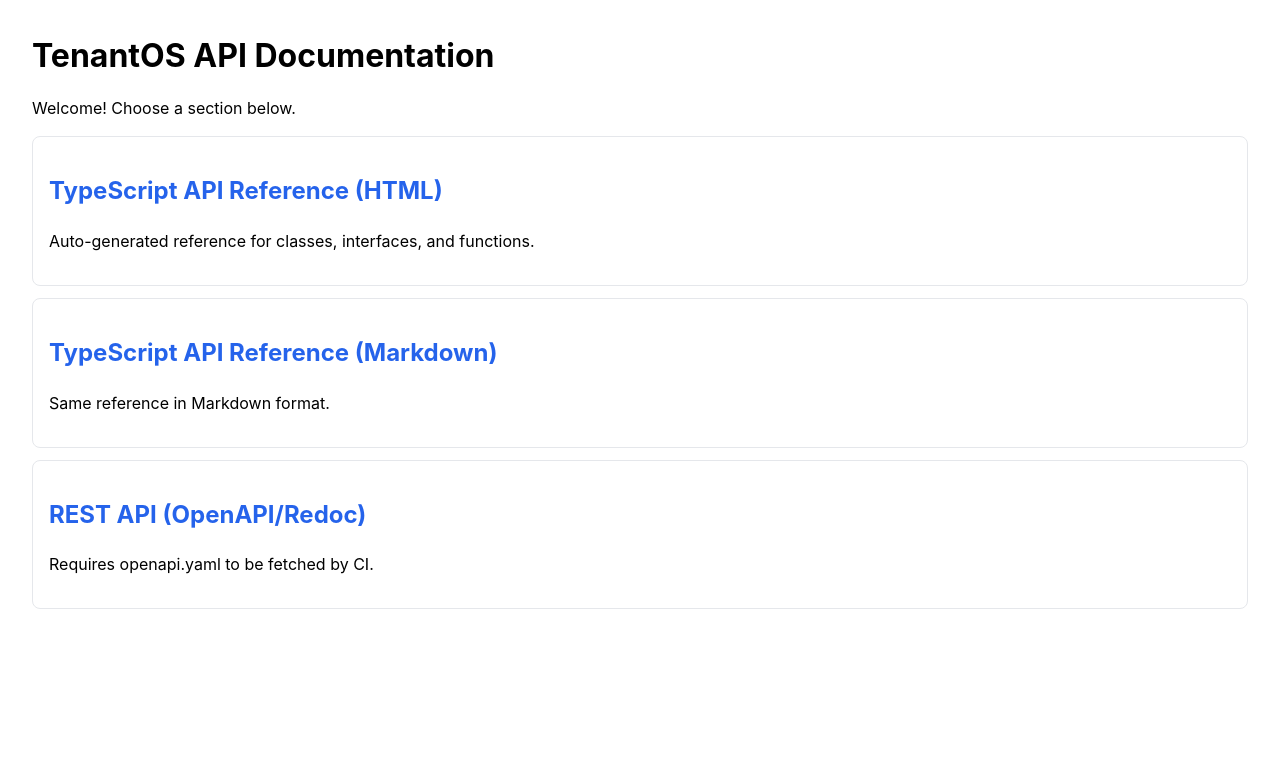
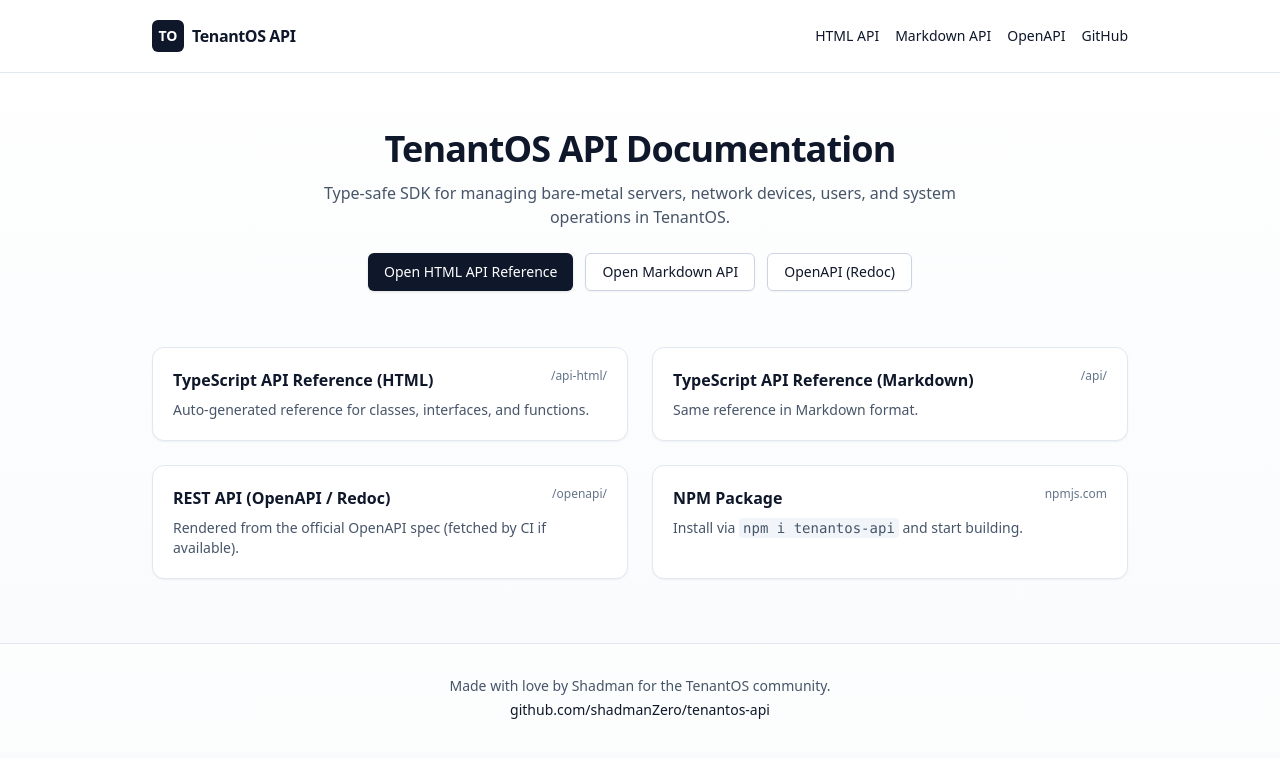
Before and after one commit to shadmanZero/tenantos-api, a website: page docs/index.html in a window 1280 px wide. Drawn offline with nearby package versions, Linux system fonts and the light colour scheme.

Commit message:
docs: redesign docs homepage with Tailwind (shadcn style) and attribution

```diff
--- a/docs/index.html
+++ b/docs/index.html
@@ -3,23 +3,81 @@
 <head>
   <meta charset="utf-8" />
   <meta name="viewport" content="width=device-width, initial-scale=1" />
-  <title>TenantOS API Docs</title>
-  <style>body{font-family:-apple-system,Segoe UI,Roboto,Helvetica,Arial,sans-serif;margin:2rem;line-height:1.5}h1{margin-bottom:.5rem}.card{border:1px solid #e5e7eb;border-radius:8px;padding:1rem;margin:.75rem 0}a{text-decoration:none;color:#2563eb}code{background:#f6f8fa;padding:.15rem .35rem;border-radius:4px}</style>
+  <title>TenantOS API Documentation</title>
+  <script src="https://cdn.tailwindcss.com"></script>
+  <meta name="description" content="TypeScript API client documentation for TenantOS. Browse HTML/Markdown API references and OpenAPI docs." />
 </head>
-<body>
-  <h1>TenantOS API Documentation</h1>
-  <p>Welcome! Choose a section below.</p>
-  <div class="card">
-    <h2><a href="./api-html/index.html">TypeScript API Reference (HTML)</a></h2>
-    <p>Auto-generated reference for classes, interfaces, and functions.</p>
-  </div>
-  <div class="card">
-    <h2><a href="./api/README.md">TypeScript API Reference (Markdown)</a></h2>
-    <p>Same reference in Markdown format.</p>
-  </div>
-  <div class="card">
-    <h2><a href="./openapi/index.html">REST API (OpenAPI/Redoc)</a></h2>
-    <p>Requires openapi.yaml to be fetched by CI.</p>
-  </div>
+<body class="min-h-screen bg-gradient-to-b from-white to-slate-50 text-slate-900">
+  <header class="border-b border-slate-200 bg-white/80 backdrop-blur">
+    <div class="mx-auto max-w-5xl px-6 py-5 flex items-center justify-between">
+      <div class="flex items-center gap-2">
+        <div class="h-8 w-8 rounded-md bg-slate-900 text-white grid place-items-center text-sm font-semibold">TO</div>
+        <span class="text-base font-semibold tracking-tight">TenantOS API</span>
+      </div>
+      <nav class="hidden sm:flex items-center gap-4 text-sm">
+        <a class="hover:text-slate-700" href="./api-html/index.html">HTML API</a>
+        <a class="hover:text-slate-700" href="./api/">Markdown API</a>
+        <a class="hover:text-slate-700" href="./openapi/index.html">OpenAPI</a>
+        <a class="hover:text-slate-700" href="https://github.com/shadmanZero/tenantos-api">GitHub</a>
+      </nav>
+    </div>
+  </header>
+
+  <main class="mx-auto max-w-5xl px-6">
+    <section class="py-14 sm:py-18">
+      <div class="text-center">
+        <h1 class="text-3xl sm:text-4xl font-bold tracking-tight text-slate-900">TenantOS API Documentation</h1>
+        <p class="mt-3 text-slate-600 max-w-2xl mx-auto">Type-safe SDK for managing bare-metal servers, network devices, users, and system operations in TenantOS.</p>
+        <div class="mt-6 flex flex-col sm:flex-row gap-3 justify-center">
+          <a href="./api-html/index.html" class="inline-flex items-center justify-center rounded-md bg-slate-900 px-4 py-2 text-white text-sm font-medium shadow hover:bg-slate-800 focus:outline-none focus:ring-2 focus:ring-slate-400">Open HTML API Reference</a>
+          <a href="./api/" class="inline-flex items-center justify-center rounded-md border border-slate-300 bg-white px-4 py-2 text-sm font-medium text-slate-900 shadow-sm hover:bg-slate-50 focus:outline-none focus:ring-2 focus:ring-slate-300">Open Markdown API</a>
+          <a href="./openapi/index.html" class="inline-flex items-center justify-center rounded-md border border-slate-300 bg-white px-4 py-2 text-sm font-medium text-slate-900 shadow-sm hover:bg-slate-50 focus:outline-none focus:ring-2 focus:ring-slate-300">OpenAPI (Redoc)</a>
+        </div>
+      </div>
+    </section>
+
+    <section class="pb-16">
+      <div class="grid gap-6 sm:grid-cols-2">
+        <a href="./api-html/index.html" class="group rounded-xl border border-slate-200 bg-white p-5 shadow-sm hover:shadow transition">
+          <div class="flex items-start justify-between">
+            <h2 class="text-base font-semibold">TypeScript API Reference (HTML)</h2>
+            <span class="text-xs text-slate-500 group-hover:text-slate-700">/api-html/</span>
+          </div>
+          <p class="mt-2 text-sm text-slate-600">Auto-generated reference for classes, interfaces, and functions.</p>
+        </a>
+
+        <a href="./api/" class="group rounded-xl border border-slate-200 bg-white p-5 shadow-sm hover:shadow transition">
+          <div class="flex items-start justify-between">
+            <h2 class="text-base font-semibold">TypeScript API Reference (Markdown)</h2>
+            <span class="text-xs text-slate-500 group-hover:text-slate-700">/api/</span>
+          </div>
+          <p class="mt-2 text-sm text-slate-600">Same reference in Markdown format.</p>
+        </a>
+
+        <a href="./openapi/index.html" class="group rounded-xl border border-slate-200 bg-white p-5 shadow-sm hover:shadow transition">
+          <div class="flex items-start justify-between">
+            <h2 class="text-base font-semibold">REST API (OpenAPI / Redoc)</h2>
+            <span class="text-xs text-slate-500 group-hover:text-slate-700">/openapi/</span>
+          </div>
+          <p class="mt-2 text-sm text-slate-600">Rendered from the official OpenAPI spec (fetched by CI if available).</p>
+        </a>
+
+        <a href="https://www.npmjs.com/package/tenantos-api" class="group rounded-xl border border-slate-200 bg-white p-5 shadow-sm hover:shadow transition">
+          <div class="flex items-start justify-between">
+            <h2 class="text-base font-semibold">NPM Package</h2>
+            <span class="text-xs text-slate-500 group-hover:text-slate-700">npmjs.com</span>
+          </div>
+          <p class="mt-2 text-sm text-slate-600">Install via <code class="px-1 py-0.5 bg-slate-100 rounded">npm i tenantos-api</code> and start building.</p>
+        </a>
+      </div>
+    </section>
+  </main>
+
+  <footer class="border-t border-slate-200 bg-white/60">
+    <div class="mx-auto max-w-5xl px-6 py-8 text-center text-sm text-slate-600">
+      <p>Made with love by <span class="font-medium">Shadman</span> for the TenantOS community.</p>
+      <p class="mt-1"><a class="text-slate-900 hover:underline" href="https://github.com/shadmanZero/tenantos-api">github.com/shadmanZero/tenantos-api</a></p>
+    </div>
+  </footer>
 </body>
 </html>
```
